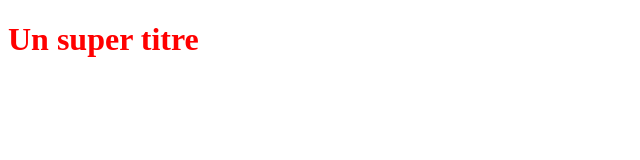
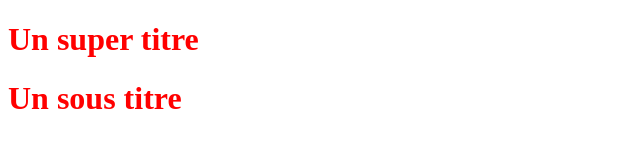
Before and after one commit to kanp-lab/ocrProject, a plain HTML site: page index.html in a window 1280 px wide. Shown: the whole page, without its empty margins (0-640 px from the left). Drawn offline with Linux system fonts and the light colour scheme.

Commit message:
Update index.html

```diff
--- a/index.html
+++ b/index.html
@@ -7,5 +7,6 @@
 
 <body>
 	<h1>Un super titre</h1>
+	<h1>Un sous titre</h1>
 </body>
 </html>
```
